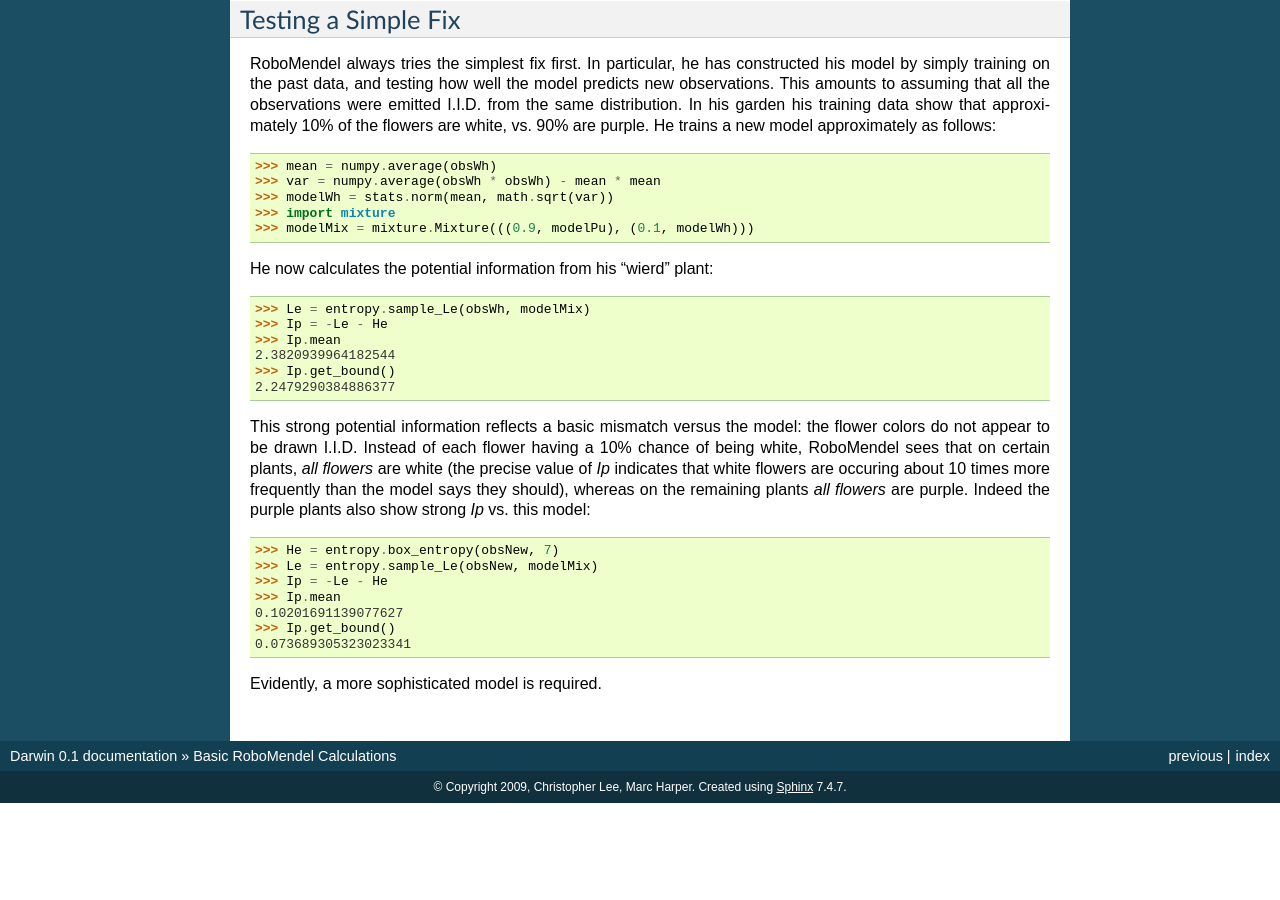
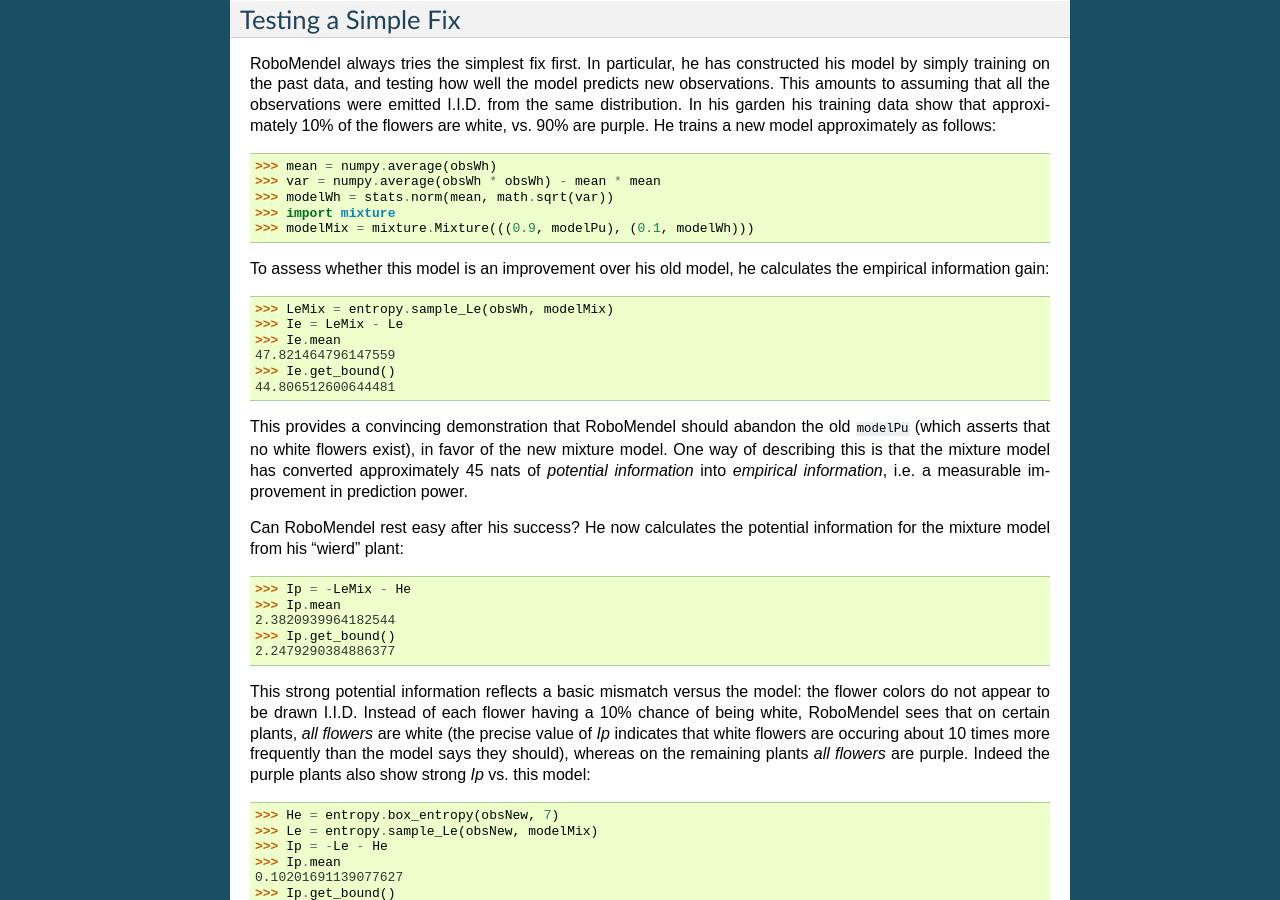
Before and after one commit to cjlee112/darwin, a Sphinx documentation site: the page built from doc/tutorials/robomendel1.rst, in a window 1280 px wide and 900 px high, scrolled down 1723 px. Built offline with Sphinx 7.4.7, drawn with Linux system fonts in a browser that asks for light colours; before the commit the page ends 2526 px from its top, so only the background shows below that.

Commit message:
added empirical info comment

```diff
--- a/doc/tutorials/robomendel1.rst
+++ b/doc/tutorials/robomendel1.rst
@@ -117,10 +117,29 @@ He trains a new model approximately as follows::
    >>> import mixture
    >>> modelMix = mixture.Mixture(((0.9, modelPu), (0.1, modelWh)))
 
-He now calculates the potential information from his "wierd" plant::
+To assess whether this model is an improvement over his old
+model, he calculates the empirical information gain::
 
-   >>> Le = entropy.sample_Le(obsWh, modelMix)
-   >>> Ip = -Le - He
+   >>> LeMix = entropy.sample_Le(obsWh, modelMix)
+   >>> Ie = LeMix - Le
+   >>> Ie.mean
+   47.821464796147559
+   >>> Ie.get_bound()
+   44.806512600644481
+
+This provides a convincing demonstration that RoboMendel should abandon
+the old ``modelPu`` (which asserts that no white flowers exist),
+in favor of the new mixture model.  One way of describing this is
+that the mixture
+model has converted approximately 45 nats of *potential information*
+into *empirical information*, i.e. a measurable improvement in
+prediction power.
+
+Can RoboMendel rest easy after his success?
+He now calculates the potential information for the mixture model
+from his "wierd" plant::
+
+   >>> Ip = -LeMix - He
    >>> Ip.mean
    2.3820939964182544
    >>> Ip.get_bound()
```
